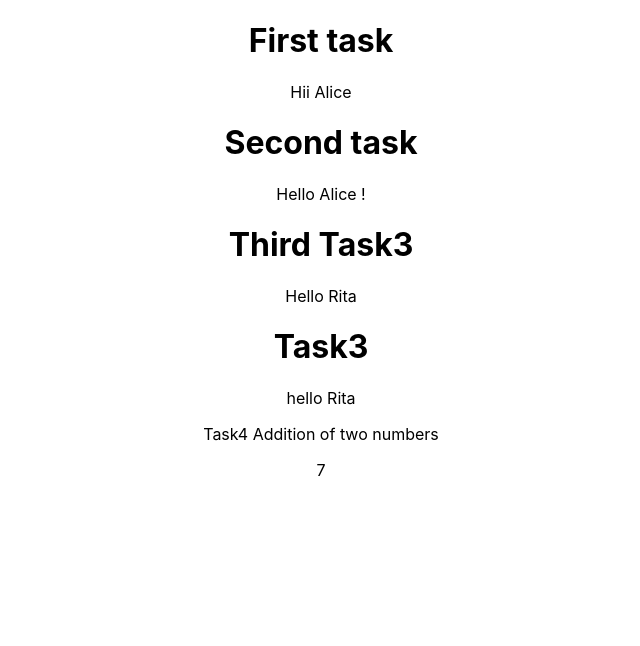
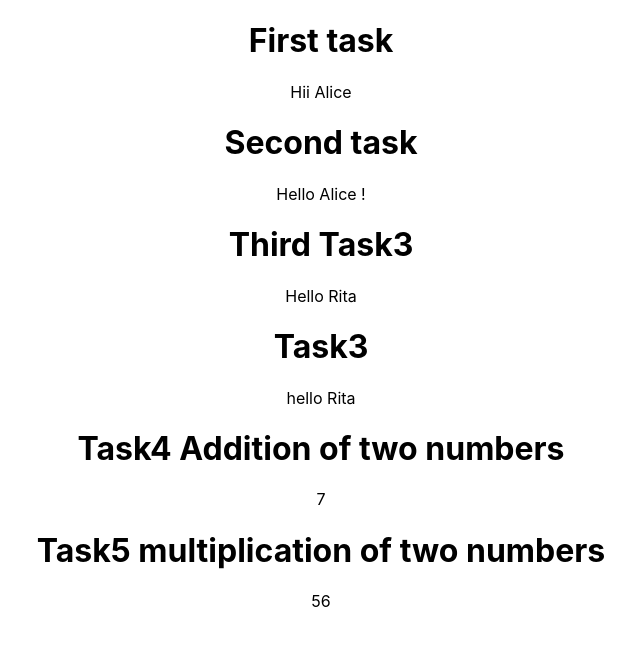
Before and after one commit to Rita-cedcoss/React_task_repo, a React (Create React App) app: page / in a window 1280 px wide. Shown: the top 646 px of the page, without its empty margins (319-959 px from the left). Built offline with nearby package versions, Linux system fonts and the light colour scheme.

Commit message:
task5 completed

```diff
--- a/src/App.js
+++ b/src/App.js
@@ -2,6 +2,7 @@ import './App.css';
 import Propscomp1 from './PropsComponent/Propscomp1';
 import FunctionProps from './PropsComponent/FunctionProps';
 import Task4ClassComp from './PropsComponent/Task4ClassComp';
+import Task5Funcomp from './PropsComponent/Task5Funcomp';
 function App() {
   return (
   <>
@@ -9,6 +10,7 @@ function App() {
   <Propscomp1 name="Alice"></Propscomp1>
   <FunctionProps uname="Rita"></FunctionProps>
   <Task4ClassComp num1="4" num2="3" operator="+"></Task4ClassComp>
+  <Task5Funcomp num1="7" num2="8" operator="*"></Task5Funcomp>
   </div>
   </>
   );
--- a/src/PropsComponent/Task4ClassComp.js
+++ b/src/PropsComponent/Task4ClassComp.js
@@ -1,11 +1,8 @@
 import React, { Component } from 'react'
  class Task4ClassComp extends Component {
-
-
-
     render() {
     return (
-      <div>Task4 Addition of two numbers
+      <div><h1>Task4 Addition of two numbers</h1>
           <p>{eval(this.props.num1+this.props.operator+this.props.num2)}</p>
       </div>
     )
--- /dev/null
+++ b/src/PropsComponent/Task5Funcomp.js
@@ -0,0 +1,11 @@
+import React from 'react'
+const Task5Funcomp=(props)=> {
+  return (
+    <div>
+        <h1>Task5 multiplication of two numbers</h1>
+        <p>{eval(props.num1+props.operator+props.num2)}</p>
+    </div>
+  )
+}
+
+export default Task5Funcomp
```
